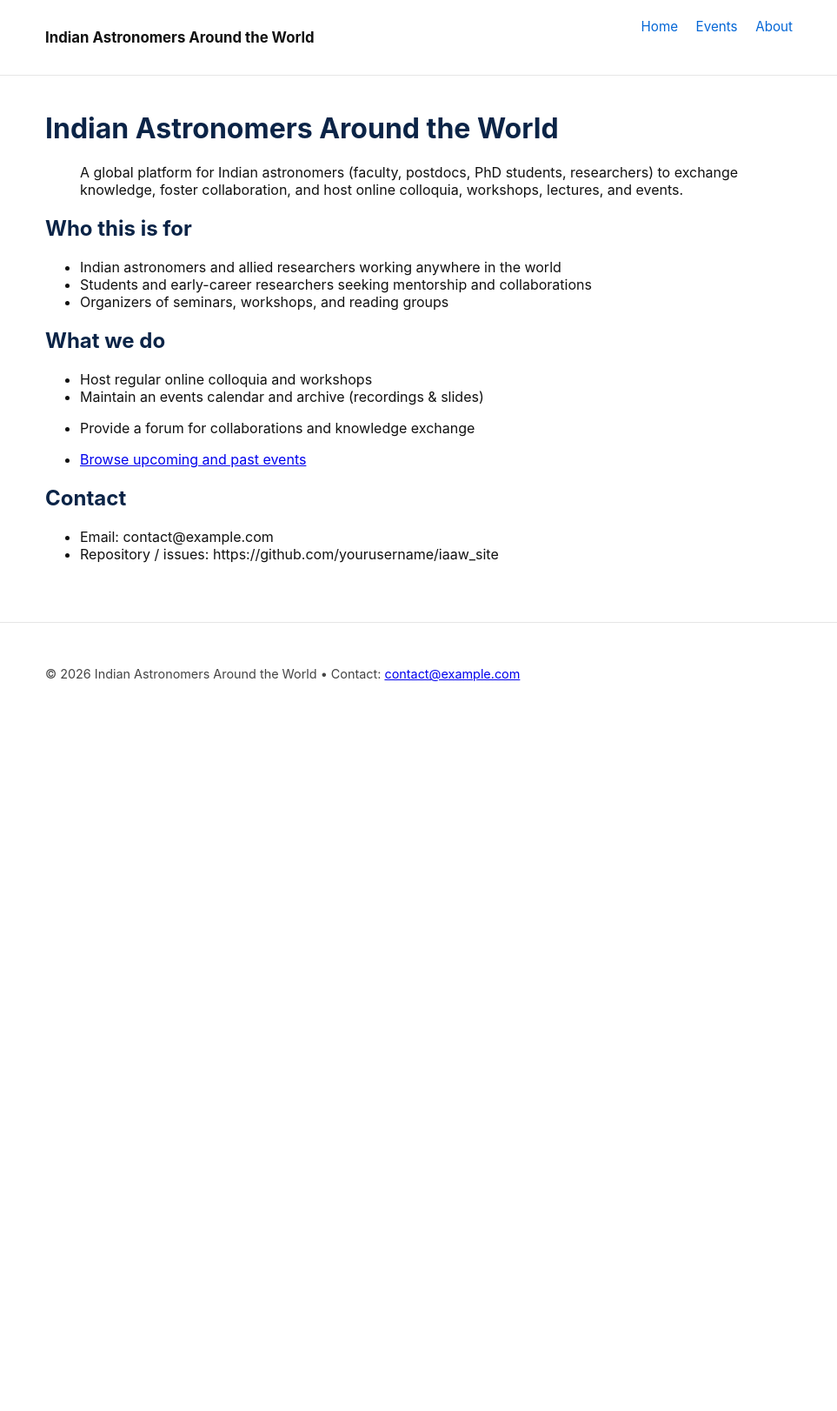
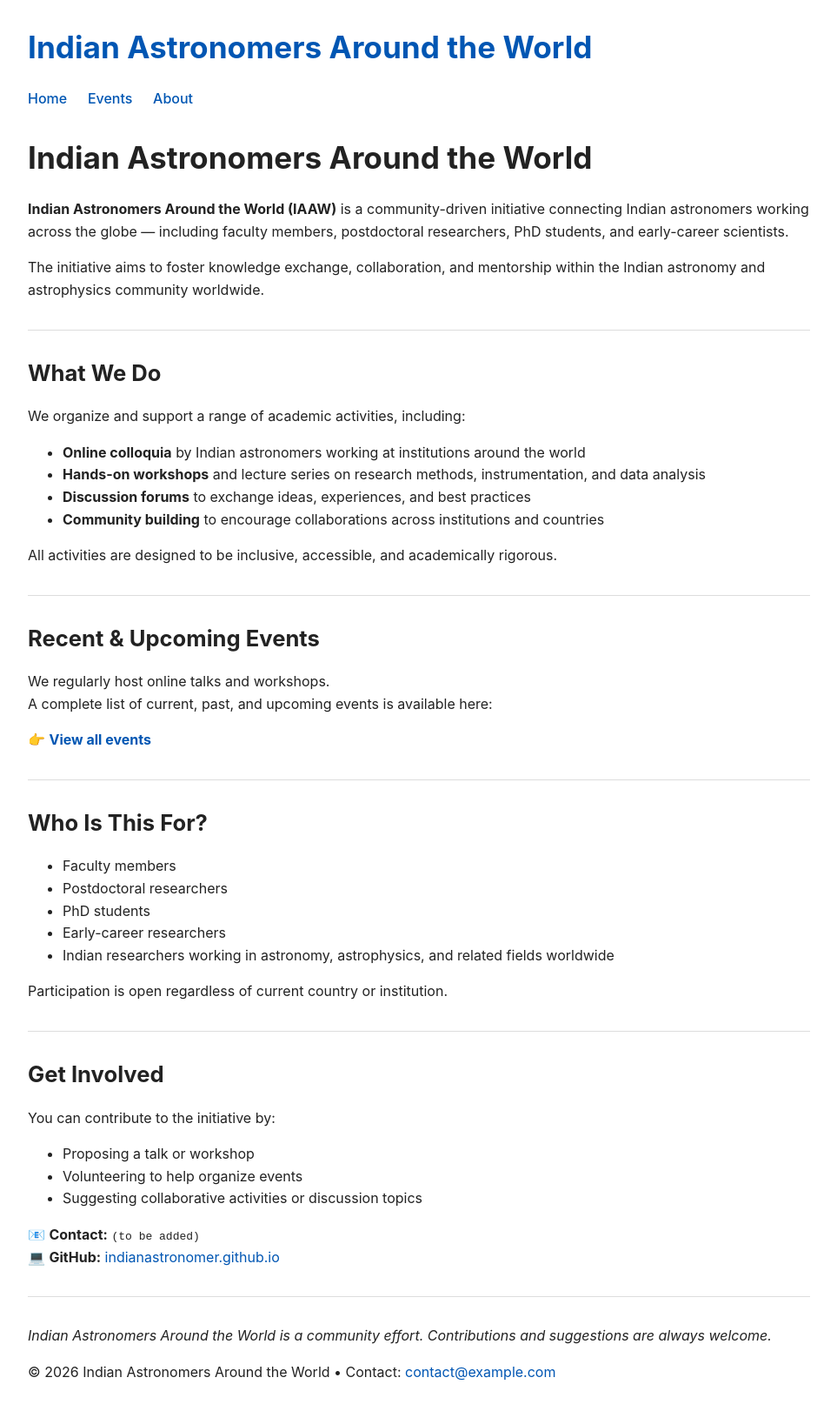
Before and after one commit to indianastronomers/indianastronomers.github.io, a Jekyll site: the page built from index.md, in a window 1280 px wide. Shown: the whole page at 87% size, without its empty margins (158-1121 px from the left). Built offline with Jekyll 4.4.1, drawn with Linux system fonts in a browser that asks for light colours; before the commit the page ends 900 px from its top, so only the background shows below that.

Commit message:
working site

```diff
--- a/_layouts/default.html
+++ b/_layouts/default.html
@@ -5,6 +5,7 @@
     <meta name="viewport" content="width=device-width,initial-scale=1">
     <title>{{ page.title }} | {{ site.title }}</title>
     <meta name="description" content="{{ site.description }}">
+    <link rel="icon" href="{{ '/favicon.ico' | relative_url }}">
     <link rel="stylesheet" href="{{ '/assets/css/style.css' | relative_url }}">
   </head>
   <body>
--- a/assets/css/style.css
+++ b/assets/css/style.css
@@ -1,13 +1,52 @@
-/* Minimal academic styling, system fonts, responsive layout */
-:root{color-scheme: light}
-html,body{height:100%;margin:0;font-family:-apple-system,BlinkMacSystemFont,"Segoe UI",Roboto,"Helvetica Neue",Arial,"Noto Sans",sans-serif, "Apple Color Emoji","Segoe UI Emoji";color:#111;background:#fff}
-.container{max-width:860px;margin:0 auto;padding:1.25rem}
-.site-header{border-bottom:1px solid #e6e6e6;background:#fff}
-.site-title{font-size:1.05rem;margin:0;padding:.8rem 0;display:inline-block}
-.site-title a{color:inherit;text-decoration:none}
-.site-nav{float:right}
-.site-nav a{margin-left:1rem;color:#0366d6;text-decoration:none;font-size:0.95rem}
-main h1, main h2, main h3{color:#0b2447}
-footer.site-footer{border-top:1px solid #e6e6e6;padding:1rem 0;margin-top:2rem;color:#444;font-size:0.9rem}
-pre,code{font-family:SFMono-Regular,Menlo,Monaco,Consolas,"Liberation Mono","Courier New",monospace}
-@media (max-width:600px){.site-nav{float:none;margin-top:.5rem}.site-nav a{display:inline-block;margin:0 .5rem 0 0}}
+body {
+  font-family: -apple-system, BlinkMacSystemFont, "Segoe UI",
+               Roboto, Helvetica, Arial, "Noto Sans",
+               "Liberation Sans", sans-serif;
+  line-height: 1.6;
+  max-width: 900px;
+  margin: 2rem auto;
+  padding: 0 1rem;
+  color: #222;
+  background-color: #ffffff;
+}
+
+h1, h2, h3 {
+  line-height: 1.3;
+  margin-top: 2rem;
+}
+
+h1 {
+  font-size: 2.2rem;
+}
+
+h2 {
+  font-size: 1.6rem;
+}
+
+h3 {
+  font-size: 1.2rem;
+}
+
+a {
+  color: #0056b3;
+  text-decoration: none;
+}
+
+a:hover {
+  text-decoration: underline;
+}
+
+hr {
+  border: none;
+  border-top: 1px solid #ddd;
+  margin: 2rem 0;
+}
+
+nav {
+  margin-bottom: 2rem;
+}
+
+nav a {
+  margin-right: 1.2rem;
+  font-weight: 500;
+}
--- a/index.md
+++ b/index.md
@@ -1,27 +1,61 @@
 ---
 layout: default
-title: "Indian Astronomers Around the World"
+title: Indian Astronomers Around the World
 ---
 
 # Indian Astronomers Around the World
 
-> A global platform for Indian astronomers (faculty, postdocs, PhD students, researchers) to exchange knowledge, foster collaboration, and host online colloquia, workshops, lectures, and events.
+**Indian Astronomers Around the World (IAAW)** is a community-driven initiative connecting Indian astronomers working across the globe — including faculty members, postdoctoral researchers, PhD students, and early-career scientists.
 
-## Who this is for
+The initiative aims to foster knowledge exchange, collaboration, and mentorship within the Indian astronomy and astrophysics community worldwide.
 
-- Indian astronomers and allied researchers working anywhere in the world
-- Students and early-career researchers seeking mentorship and collaborations
-- Organizers of seminars, workshops, and reading groups
+---
 
-## What we do
+## What We Do
 
-- Host regular online colloquia and workshops
-- Maintain an events calendar and archive (recordings & slides)
-- Provide a forum for collaborations and knowledge exchange
+We organize and support a range of academic activities, including:
 
-- [Browse upcoming and past events](/events/)
+- **Online colloquia** by Indian astronomers working at institutions around the world
+- **Hands-on workshops** and lecture series on research methods, instrumentation, and data analysis
+- **Discussion forums** to exchange ideas, experiences, and best practices
+- **Community building** to encourage collaborations across institutions and countries
 
-## Contact
+All activities are designed to be inclusive, accessible, and academically rigorous.
 
-- Email: contact@example.com
-- Repository / issues: https://github.com/yourusername/iaaw_site
+---
+
+## Recent & Upcoming Events
+
+We regularly host online talks and workshops.
+A complete list of current, past, and upcoming events is available here:
+
+👉 **[View all events](/events)**
+
+---
+
+## Who Is This For?
+
+- Faculty members
+- Postdoctoral researchers
+- PhD students
+- Early-career researchers
+- Indian researchers working in astronomy, astrophysics, and related fields worldwide
+
+Participation is open regardless of current country or institution.
+
+---
+
+## Get Involved
+
+You can contribute to the initiative by:
+
+- Proposing a talk or workshop
+- Volunteering to help organize events
+- Suggesting collaborative activities or discussion topics
+
+📧 **Contact:** `(to be added)`
+💻 **GitHub:** [indianastronomer.github.io](https://github.com/sayanpanda/indianastronomers.github.io)
+
+---
+
+*Indian Astronomers Around the World is a community effort. Contributions and suggestions are always welcome.*
```
Also changed, not shown: about.md (+51 -6 lines), events/2026-01-15-workshop-topcat.md (added, +75 -0 lines), events/2026-02-colloquium.md (deleted, +0 -24 lines), events/index.md (+15 -10 lines), events/sample-event.md (deleted, +0 -24 lines), favicon.ico (added), 8 other files.
